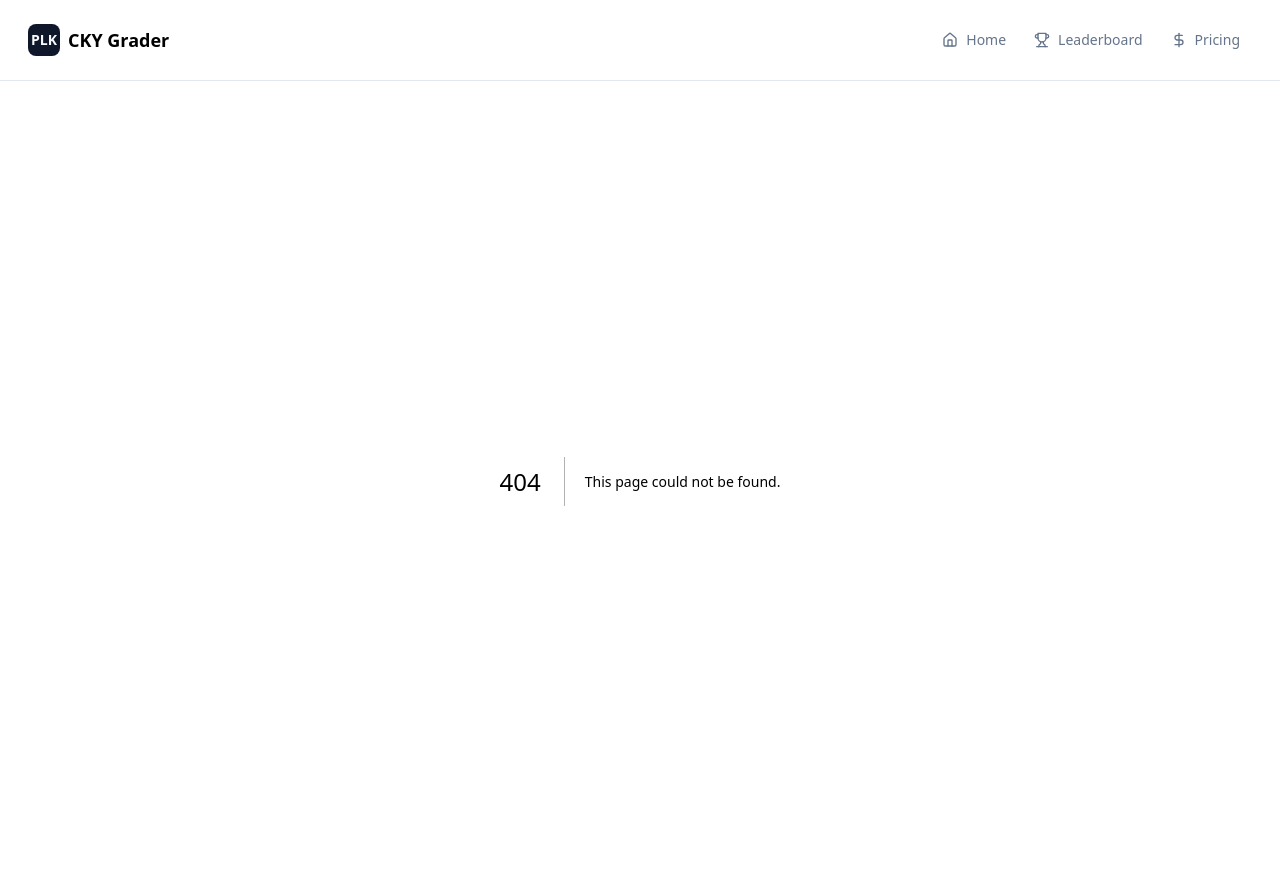
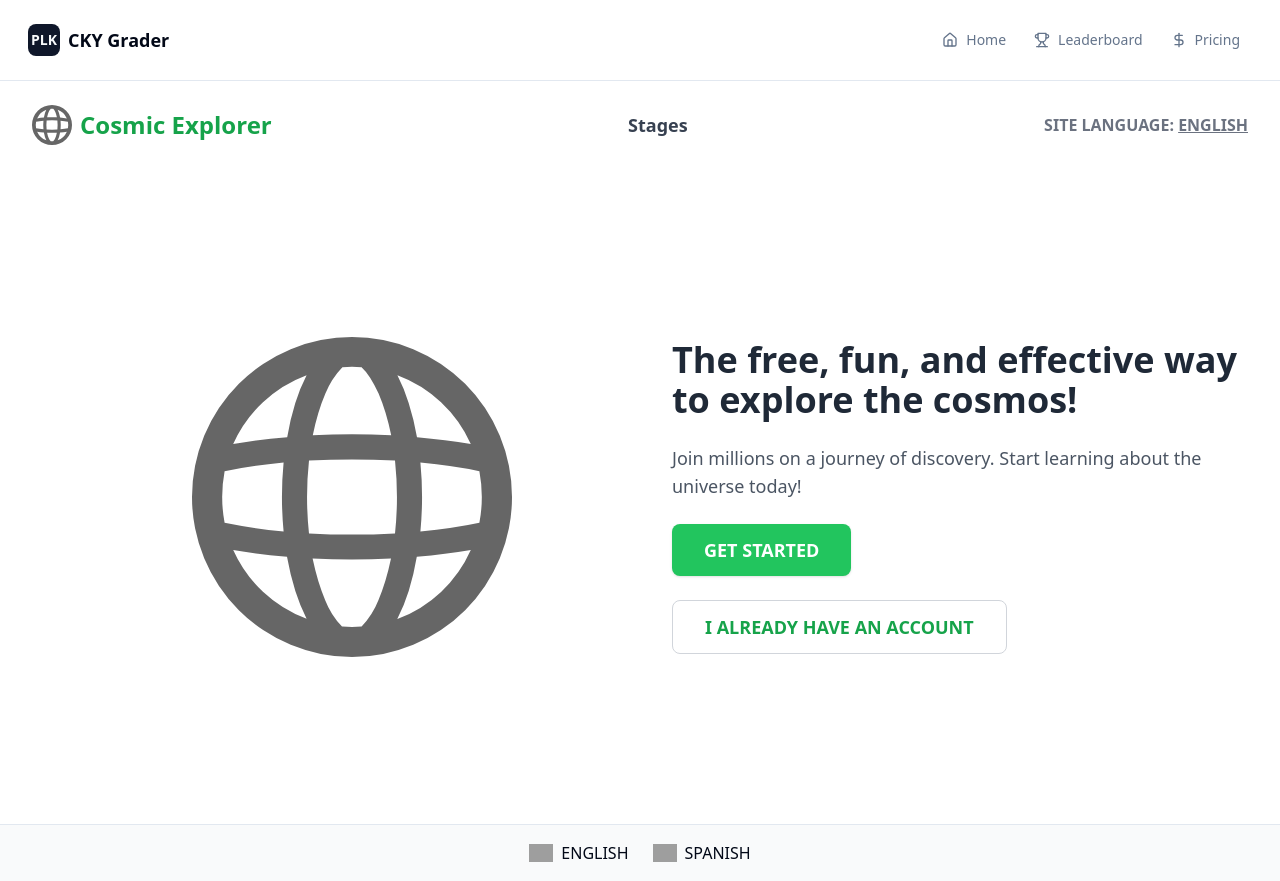
Before and after one commit to Obanawen/Cosmic-Explorer, a Next.js app: page /landing in a window 1280 px wide. Before the commit this address had no page. Built offline with nearby package versions, Linux system fonts and the light colour scheme; grey boxes are pictures that could not be loaded.

Commit message:
Add new code for landing page and other updates

```diff
--- /dev/null
+++ b/src/app/landing/page.tsx
@@ -0,0 +1,70 @@
+'use client';
+
+import Image from 'next/image';
+import Link from 'next/link';
+
+export default function LandingPage() {
+  return (
+    <div className="min-h-screen flex flex-col justify-between bg-white">
+      {/* Top Bar */}
+      <div className="flex justify-between items-center px-8 py-6">
+        {/* Logo */}
+        <div className="flex items-center space-x-2">
+          <Image src="/globe.svg" alt="Logo" width={40} height={40} />
+          <span className="text-2xl font-bold text-green-600">Cosmic Explorer</span>
+        </div>
+        {/* Stages Link */}
+        <div className="flex-1 flex justify-center">
+          <Link href="/stages" className="text-lg font-semibold text-gray-700 hover:text-green-600 transition-colors">
+            Stages
+          </Link>
+        </div>
+        {/* Site Language */}
+        <div className="text-gray-500 font-semibold">
+          SITE LANGUAGE: <span className="underline cursor-pointer">ENGLISH</span>
+        </div>
+      </div>
+
+      {/* Main Content */}
+      <div className="flex flex-1 items-center justify-center px-8">
+        {/* Illustration */}
+        <div className="flex-1 flex justify-center">
+          <Image src="/globe.svg" alt="Illustration" width={320} height={320} />
+        </div>
+        {/* Headline & CTAs */}
+        <div className="flex-1 flex flex-col items-start justify-center space-y-6 max-w-xl">
+          <h1 className="text-4xl font-extrabold text-gray-800">
+            The free, fun, and effective way to explore the cosmos!
+          </h1>
+          <p className="text-lg text-gray-600">
+            Join millions on a journey of discovery. Start learning about the universe today!
+          </p>
+          <Link href="/signup">
+            <button className="bg-green-500 hover:bg-green-600 text-white font-bold py-3 px-8 rounded-lg text-lg shadow">
+              GET STARTED
+            </button>
+          </Link>
+          <Link href="/login">
+            <button className="border border-gray-300 text-green-600 font-semibold py-3 px-8 rounded-lg text-lg bg-white hover:bg-gray-50">
+              I ALREADY HAVE AN ACCOUNT
+            </button>
+          </Link>
+        </div>
+      </div>
+
+      {/* Language Selector Bar */}
+      <div className="w-full border-t py-4 flex justify-center space-x-6 bg-gray-50">
+        {/* Example languages */}
+        <span className="flex items-center space-x-2">
+          <Image src="/us-flag.svg" alt="English" width={24} height={24} />
+          <span>ENGLISH</span>
+        </span>
+        <span className="flex items-center space-x-2">
+          <Image src="/es-flag.svg" alt="Spanish" width={24} height={24} />
+          <span>SPANISH</span>
+        </span>
+        {/* Add more languages as needed */}
+      </div>
+    </div>
+  );
+}
```
